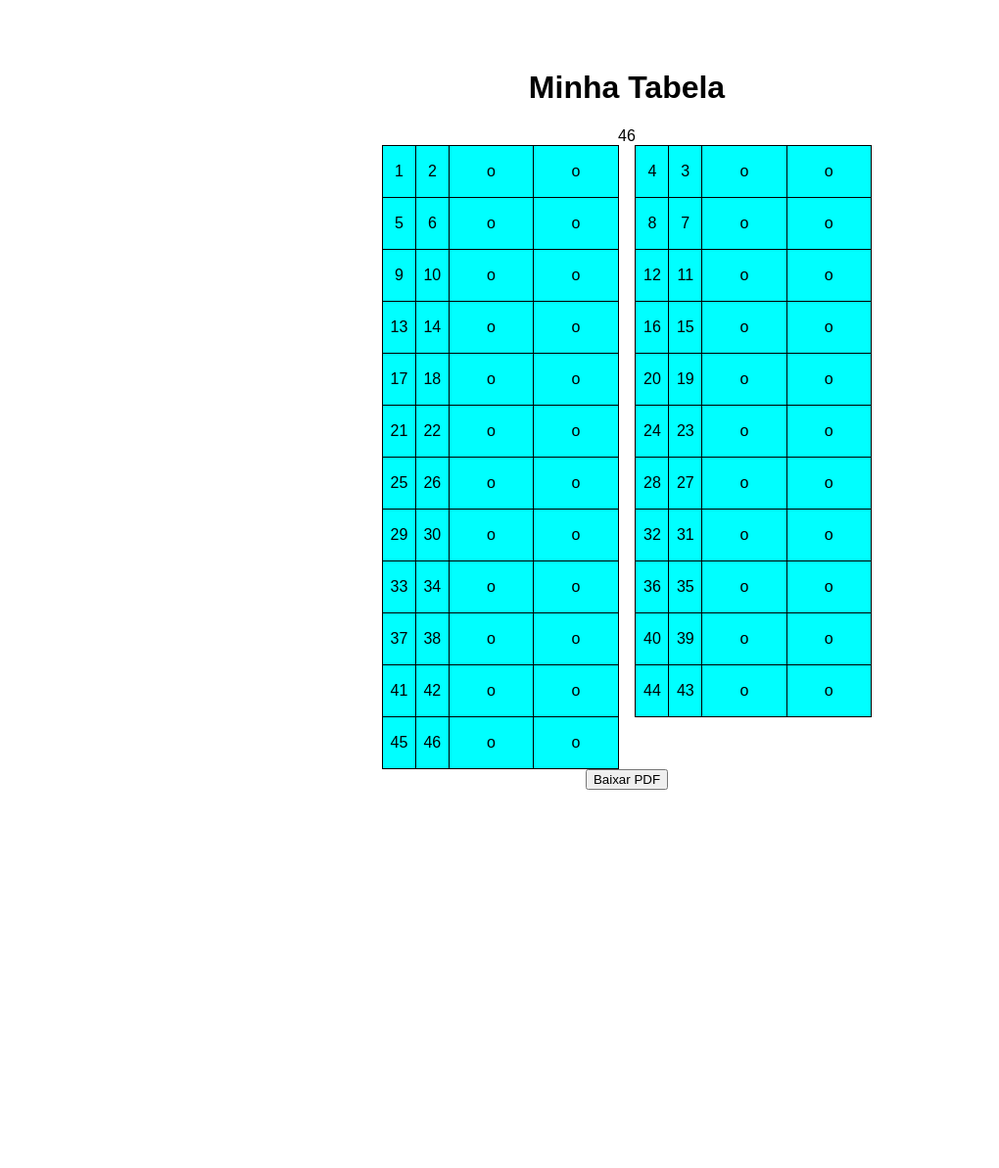
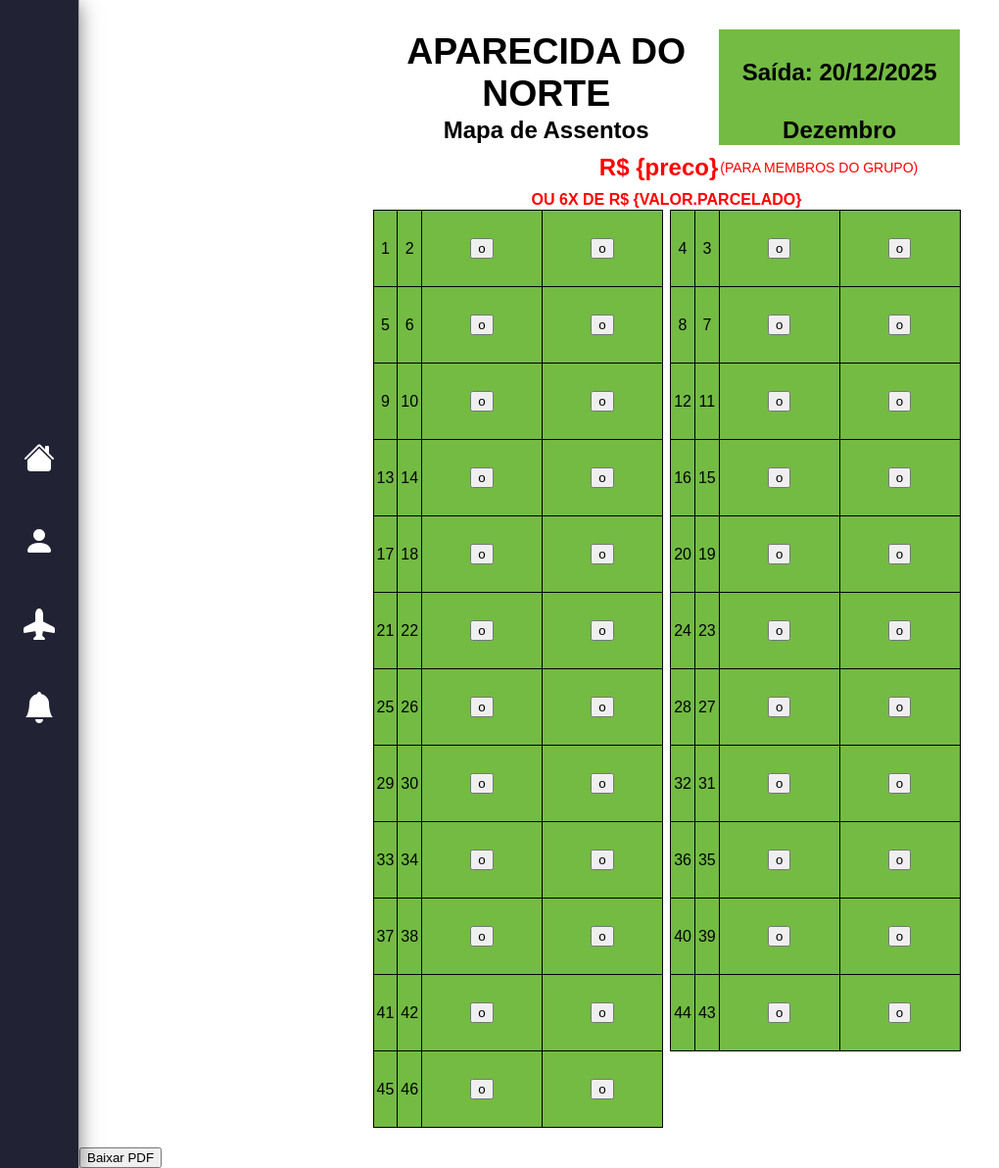
Before and after one commit to raul4500/financeiro_leader, a Flask app: page / in a window 1280 px wide. Shown: the whole page at 98% size, without its empty margins (0-1020 px from the left). Run offline with Flask 3, Linux system fonts and the light colour scheme; some libraries are stand-ins or nearby versions.

Commit message:
Add files via upload

```diff
--- a/templates/teste.html
+++ b/templates/teste.html
@@ -5,109 +5,180 @@
     <meta charset="UTF-8">
     <meta name="viewport" content="width=device-width, initial-scale=1.0">
     <title>Tabela para PDF</title>
+    <link rel="stylesheet" href="https://cdn.jsdelivr.net/npm/bootstrap-icons@1.11.3/font/bootstrap-icons.min.css">
+    <link rel="stylesheet" href="../static/styles/sidebar-main.css">
     <style>
-        body{
+        body {
             font-family: Arial, sans-serif;
             padding: 0;
             margin: 0;
         }
 
-        .main{
-            display: flex;
-            flex-direction: column;
-            align-items: center;
-            justify-content: center;
-            margin-top: 50px;
+        h2 {
+            margin: 0;
+            font-weight: bold;
         }
 
-        .mapa-onibus{
-            border-collapse: collapse;
-            width: 500px;
+        h3 {
+            margin: 0;
         }
 
-        .assento{
-            background-color: green;
+        .mapa-onibus {
+            position: relative;
+            top: 30px;
+            left: 50%;
+            transform: translateX(-50%);
+            border-collapse: collapse;
+            width: 600px;
+            margin-bottom: 50px;
+        }
+
+        .assento {
+            background-color: rgb(115, 187, 67);
             border: 1px solid black;
-            background-color: aqua;
-            width: 10px;
+            width: 4px;
             height: 50px;
             text-align: center;
         }
 
-        .nome{
+        .nome {
             border: 1px solid black;
-            background-color: aqua;
-            width: 50px;
-            height: 50px;
+            background-color: rgb(115, 187, 67);
+            width: 100px;
+            height: 75px;
             text-align: center;
         }
 
-        .space{
+        .space {
             background-color: rgb(255, 255, 255);
             border: none;
-            width: 8px;
+            width: 4px;
         }
 
-        .piso-inferior{
+        .piso {
             text-align: center;
 
         }
 
+        button.selected {
+    background-color: #4CAF50; /* Cor verde para indicar seleção */
+    color: white;
+}
+
+.assento.selected {
+    background-color: #4CAF50; /* Cor verde para indicar seleção */
+    color: white;
+}
     </style>
 </head>
 
 <body>
     <div class="main">
-    <h1>Minha Tabela</h1>{{ assentos }}
+
+        <div class="sidebar">
+            <a href="index.html">
+                <div class="sidebar-item"><i class="bi bi-house-fill"></i></div>
+            </a>
+            <a href="passageiros.html">
+                <div class="sidebar-item"><i class="bi bi-person-fill"></i></div>
+            </a>
+            <a href="viagens.html">
+                <div class="sidebar-item"><i class="bi bi-airplane-fill"></i></div>
+            </a>
+            <a href="" class="bell" style="display: block;">
+                <div class="sidebar-item"><i class="bi bi-bell-fill"></i></div>
+            </a>
+        </div>
+
+        <div class="container">
             <table id="mapa-onibus" class="mapa-onibus">
                 <tbody>
+                    <tr>
+                        <td colspan="7" style="height: 50px; font-size: 2.5vw;">
+                            <center>
+                                <h3>APARECIDA DO NORTE</h3>
+                            </center>
+                        </td>
+                        <td colspan="2" style="background-color: rgb(115, 187, 67);">
+                            <center>
+                                <h2>Saída: 20/12/2025</h2>
+                            </center>
+                        </td>
+                    </tr>
+                    <tr>
+                        <td colspan="7">
+                            <center>
+                                <h2>Mapa de Assentos</h2>
+                            </center>
+                        </td>
+                        <td colspan="2" style="background-color: rgb(115, 187, 67);">
+                            <center>
+                                <h2>Dezembro</h2>
+                            </center>
+                        </td>
+                    </tr>
+                    <tr>
+                        <td colspan="7">
+                            <h2 style="text-align: right; color: red;">R$ {preco}</h2>
+                        </td>
+                        <td colspan="2">
+                            <p style="font-size: 14px; color: red;">(PARA MEMBROS DO GRUPO)</p>
+                        </td>
+                    </tr>
+                    <tr>
+                        <td colspan="9">
+                            <center>
+                                <h2 style="font-size: 16px; color: red;">OU 6X DE R$ {VALOR.PARCELADO}</h2>
+                            </center>
+                        </td>
+                    </tr>
+
                     {% set count = 0 %}
-            {% if assentos==49 or assentos>49 and count==0 %}
-            <tr class="piso-inferior">
+                    {% if assentos == 49 or assentos > 49 and count == 0 %}
+                    <tr class="piso">
                         <td colspan="9">Piso Superior</td>
                     </tr>
                     {% endif %}
-            {% for i in range (1, assentos+1, 4) %}
-            {% if i==49 and count==0 %}
-            <tr class="piso-inferior">
+                    {% for i in range(1, assentos + 1, 4) %}
+                    {% if i == 49 and count == 0 %}
+                    <tr class="piso">
                         <td colspan="9">Piso Inferior</td>
                     </tr>
                     {% set count = 1 %}
                     {% endif %}
                     <tr>
-                {% if i%2!=0 %}
-                {% if i==assentos %}
-                <td class="assento" style="opacity: 0; border: none"></td>
-                <td class="assento">{{ i }}</td>
-                <td class="nome">o</td>
+                        {% if i % 2 != 0 %}
+                        {% if i == assentos %}
+                        <td class="assento" id="assento_{{ i }}" style="opacity: 0; border: none"></td>
+                        <td class="assento" id="assento_{{ i }}">{{ i }}</td>
+                        <td class="nome"><button onclick="highlightSeat('{{ i }}')">o</button></td>
                         <td class="nome" style="opacity: 0; border: none"></td>
-                {% elif i+1==assentos %}
-                <td class="assento">{{ i }}</td>
-                <td class="assento">{{ i+1 }}</td>
-                <td class="nome">o</td>
-                <td class="nome">o</td>
-                {% elif i+2==assentos %}
-                <td class="assento">{{ i }}</td>
-                <td class="assento">{{ i+1 }}</td>
-                <td class="nome">o</td>
-                <td class="nome">o</td>
+                        {% elif i + 1 == assentos %}
+                        <td class="assento" id="assento_{{ i }}">{{ i }}</td>
+                        <td class="assento" id="assento_{{ i + 1 }}">{{ i + 1 }}</td>
+                        <td class="nome"><button onclick="highlightSeat('{{ i }}')">o</button></td>
+                        <td class="nome"><button onclick="highlightSeat('{{ i + 1 }}')">o</button></td>
+                        {% elif i + 2 == assentos %}
+                        <td class="assento" id="assento_{{ i }}">{{ i }}</td>
+                        <td class="assento" id="assento_{{ i + 1 }}">{{ i + 1 }}</td>
+                        <td class="nome"><button onclick="highlightSeat('{{ i }}')">o</button></td>
+                        <td class="nome"><button onclick="highlightSeat('{{ i + 1 }}')">o</button></td>
                         <td class="space"></td>
-                <td class="assento" style="opacity: 0; border: none"></td>
-                <td class="assento">{{ i+2 }}</td>
-                <td class="nome">o</td>
+                        <td class="assento" id="assento_{{ i }}" style="opacity: 0; border: none"></td>
+                        <td class="assento" id="assento_{{ i + 2 }}">{{ i + 2 }}</td>
+                        <td class="nome"><button onclick="highlightSeat('{{ i + 2 }}')">o</button></td>
                         <td class="nome" style="opacity: 0; border: none"></td>
                         {% else %}
-                <td class="assento">{{ i }}</td>
-                <td class="assento">{{ i+1 }}</td>
-                <td class="nome">o</td>
-                <td class="nome">o</td>
+                        <td class="assento" id="assento_{{ i }}">{{ i }}</td>
+                        <td class="assento" id="assento_{{ i + 1 }}">{{ i + 1 }}</td>
+                        <td class="nome"><button onclick="highlightSeat('{{ i }}')">o</button></td>
+                        <td class="nome"><button onclick="highlightSeat('{{ i + 1 }}')">o</button></td>
                         <td class="space"></td>
-                <td class="assento">{{ i+3 }}</td>
-                <td class="assento">{{ i+2 }}</td>
-                <td class="nome">o</td>
-                <td class="nome">o</td>
+                        <td class="assento" id="assento_{{ i + 3 }}">{{ i + 3 }}</td>
+                        <td class="assento" id="assento_{{ i + 2 }}">{{ i + 2 }}</td>
+                        <td class="nome"><button onclick="highlightSeat('{{ i + 2 }}')">o</button></td>
+                        <td class="nome"><button onclick="highlightSeat('{{ i + 3 }}')">o</button></td>
                         {% endif %}
-
                         {% endif %}
                     </tr>
                     {% endfor %}
@@ -115,6 +186,7 @@
             </table>
 
             <button id="baixar">Baixar PDF</button>
+        </div>
     </div>
     <script src="https://cdnjs.cloudflare.com/ajax/libs/html2pdf.js/0.9.2/html2pdf.bundle.js"></script>
 
@@ -134,6 +206,26 @@
             // Gerar o PDF a partir da tabela mantendo os estilos
             html2pdf().from(tabela).set(opt).save();
         };
+
+        function highlightSeat(seatId) {
+            // Primeiro, removemos a classe 'selected' de todas as células e botões
+            const allButtons = document.querySelectorAll('.nome');
+            const allSeats = document.querySelectorAll('.assento');
+
+            allButtons.forEach(button => button.classList.remove('selected'));
+            allSeats.forEach(seat => seat.classList.remove('selected'));
+
+            // Adicionamos a classe 'selected' ao botão clicado e à célula de assento correspondente
+            const button = document.querySelector(`button[onclick="highlightSeat(${seatId})"]`);
+            const seat = document.getElementById(`assento_${seatId}`);
+
+            if (button) {
+                button.classList.add('selected');
+            }
+            if (seat) {
+                seat.classList.add('selected');
+            }
+        }
     </script>
 </body>
 
```
Lines whose indentation alone changed are shown as unchanged.
